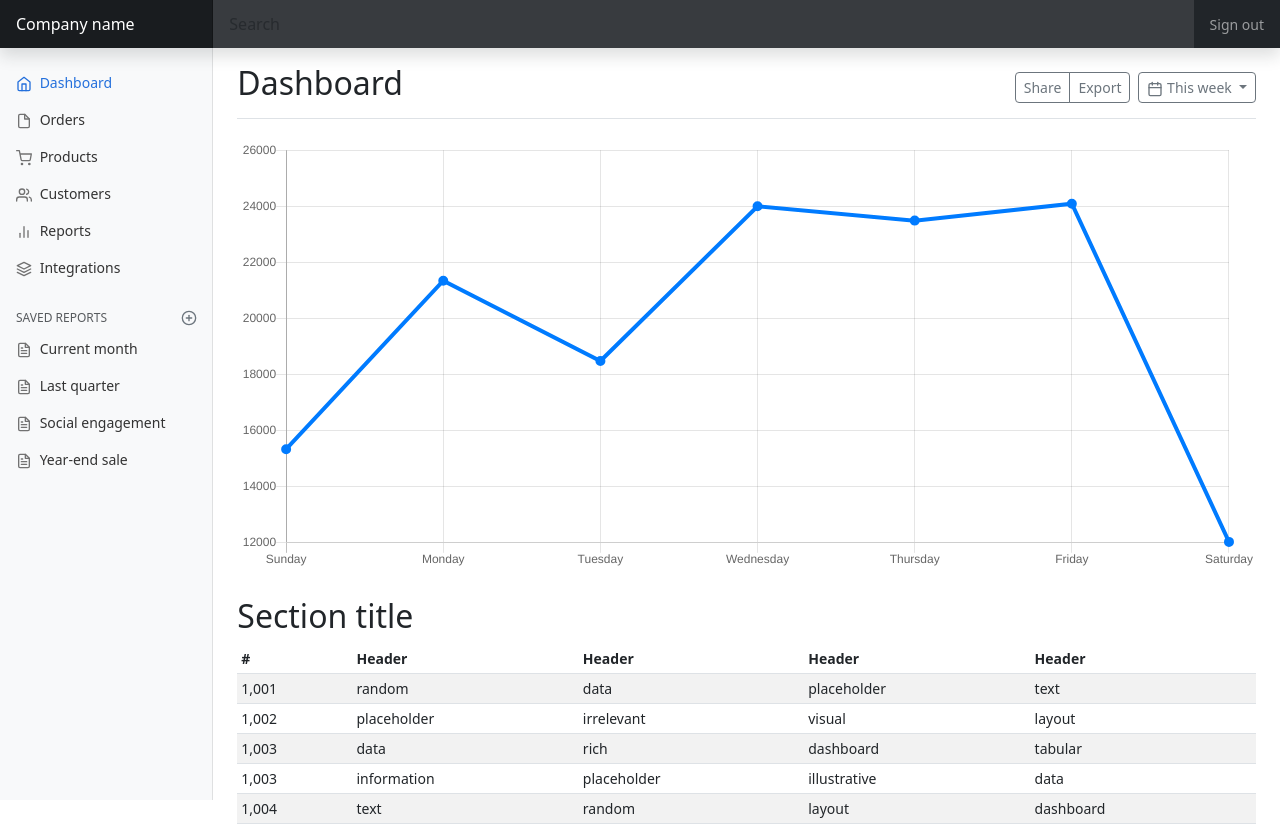
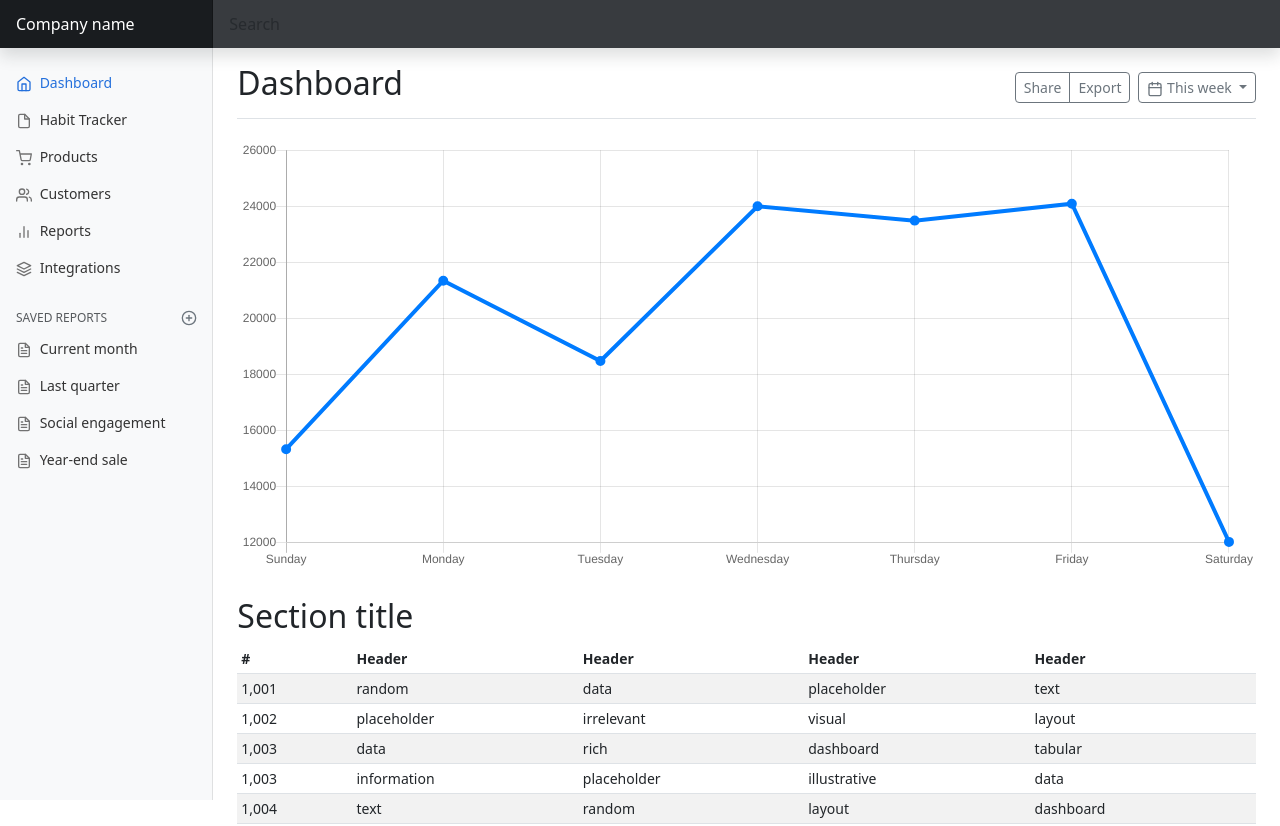
Before and after one commit to c2cBethany/23-HOWDYHACK, a plain HTML site: page index.html in a window 1280 px wide. Shown: the top 826 px of the page. Drawn offline with nearby package versions, Linux system fonts and the light colour scheme.

Commit message:
Add files via upload

```diff
--- a/index.html
+++ b/index.html
@@ -83,7 +83,6 @@
   <input class="form-control form-control-dark w-100 rounded-0 border-0" type="text" placeholder="Search" aria-label="Search">
   <div class="navbar-nav">
     <div class="nav-item text-nowrap">
-      <a class="nav-link px-3" href="#">Sign out</a>
     </div>
   </div>
 </header>
@@ -102,7 +101,7 @@
           <li class="nav-item">
             <a class="nav-link" href="#">
               <span data-feather="file" class="align-text-bottom"></span>
-              Orders
+              Habit Tracker
             </a>
           </li>
           <li class="nav-item">
```
